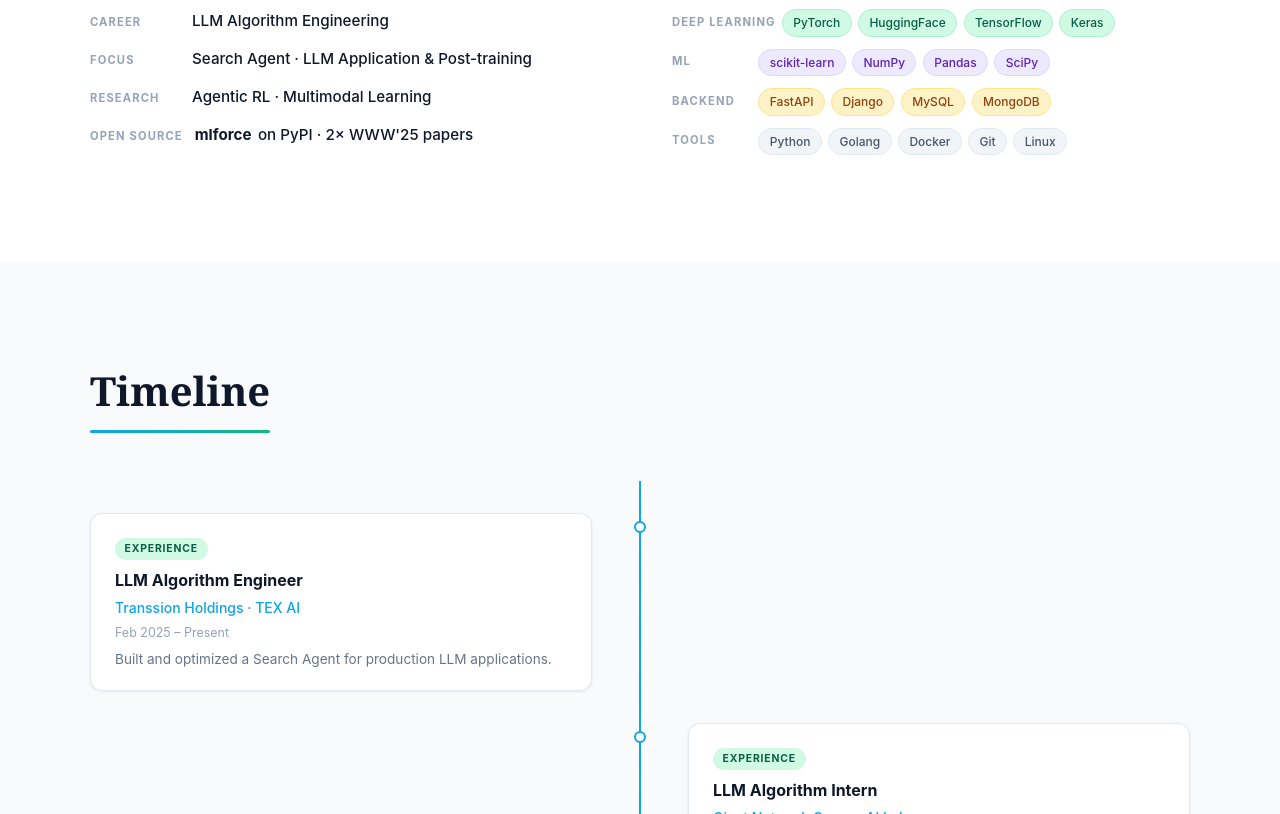
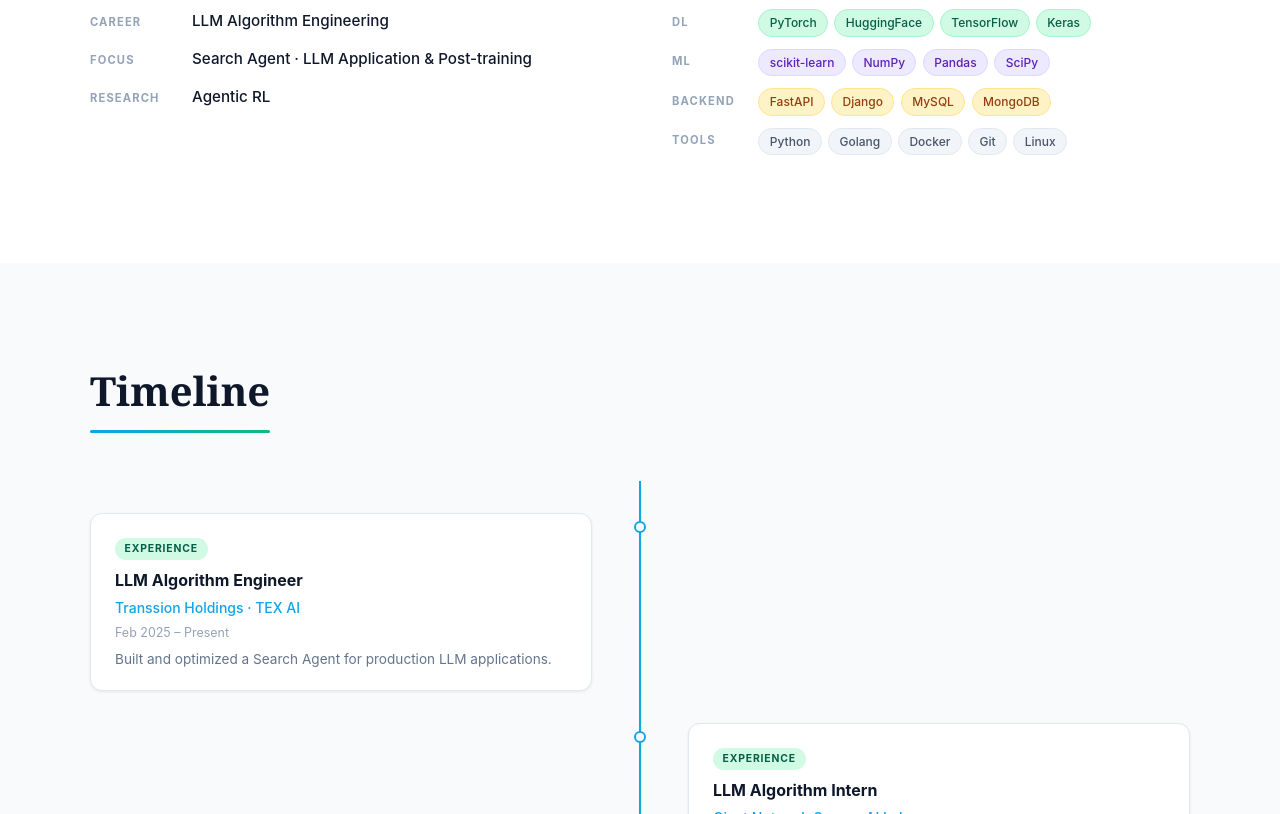
Before and after one commit to XavierSpycy/XavierSpycy.github.io, a plain HTML site: page index.html in a window 1280 px wide. Shown: the part 1048-1862 px from the top of the page. Drawn offline with Linux system fonts and the light colour scheme.

Commit message:
refine: trim about section, rename Deep Learning to DL
Co-Authored-By: Claude Sonnet 4 (1M context) <noreply@anthropic.com>

```diff
--- a/index.html
+++ b/index.html
@@ -89,11 +89,7 @@
             </div>
             <div class="about-kv-row">
               <dt>Research</dt>
-              <dd>Agentic RL · Multimodal Learning</dd>
-            </div>
-            <div class="about-kv-row">
-              <dt>Open Source</dt>
-              <dd><strong>mlforce</strong> on PyPI · 2× WWW'25 papers</dd>
+              <dd>Agentic RL</dd>
             </div>
           </dl>
         </div>
@@ -106,7 +102,7 @@
             <span class="skill-tag sky">vLLM</span>
           </div>
           <div class="skill-group">
-            <span class="skill-group-label">Deep Learning</span>
+            <span class="skill-group-label">DL</span>
             <span class="skill-tag emerald">PyTorch</span>
             <span class="skill-tag emerald">HuggingFace</span>
             <span class="skill-tag emerald">TensorFlow</span>
```
